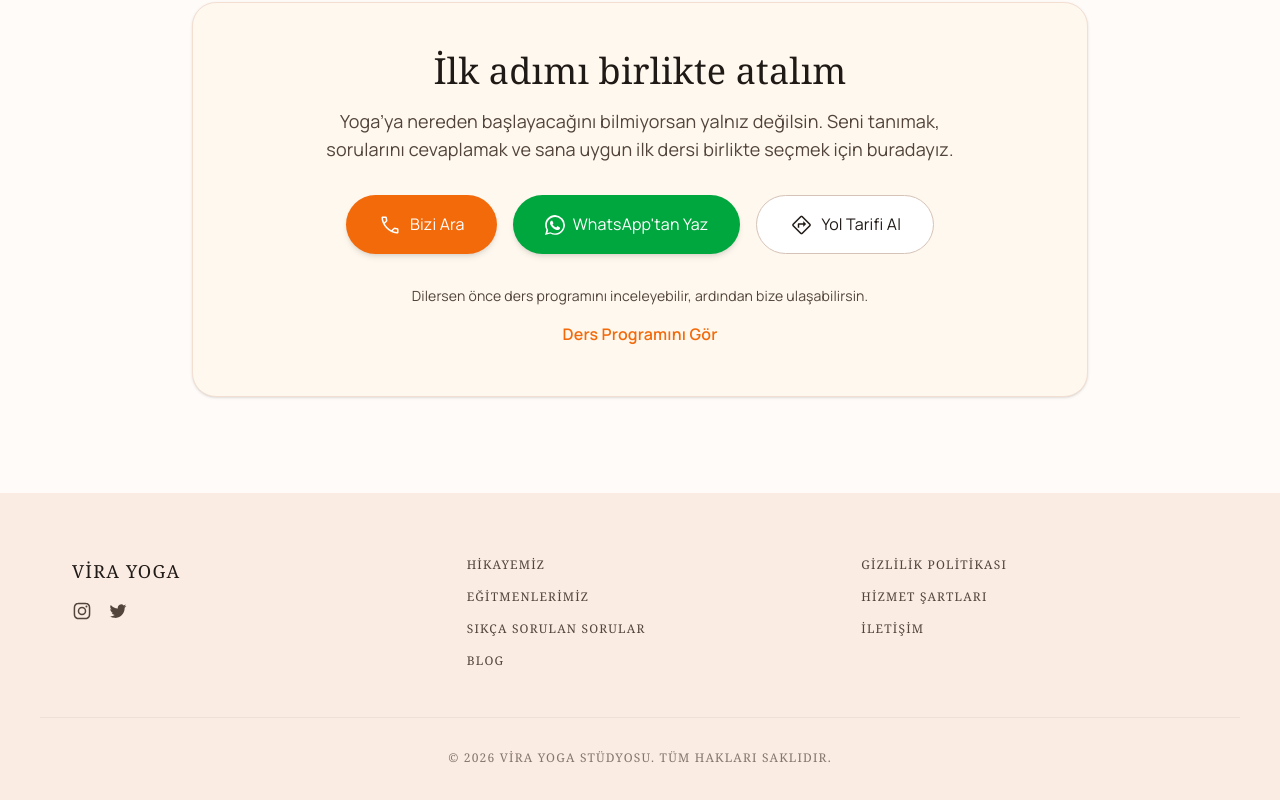
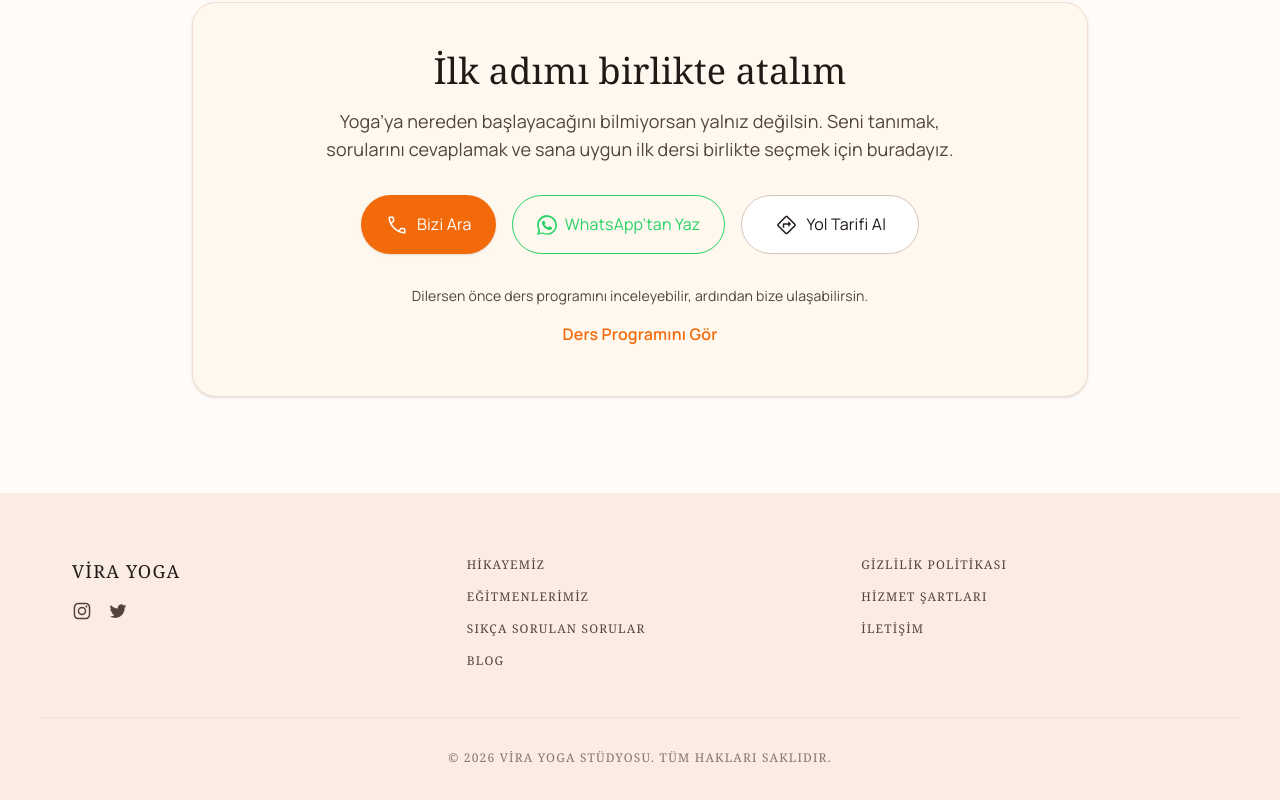
Before and after one commit to odyildiz/vira-yoga, a Next.js app: page /uyelik-paketleri in a window 1280 px wide. Shown: the part 3708-4508 px from the top of the page. Built offline with nearby package versions, Linux system fonts and the light colour scheme.

Commit message:
add button components

```diff
--- a/src/app/blog/[slug]/page.tsx
+++ b/src/app/blog/[slug]/page.tsx
@@ -5,6 +5,8 @@ import Link from "next/link";
 import Image from "next/image";
 import { notFound } from "next/navigation";
 import { Metadata } from "next";
+import WhatsAppButton from "@/components/buttons/WhatsAppButton";
+import CallButton from "@/components/buttons/CallButton";
 
 interface Props {
   params: Promise<{ slug: string }>;
@@ -132,26 +134,16 @@ export default async function BlogDetailPage({ params }: Props) {
                 Yoga deneyimine ve ihtiyacına göre sana uygun dersi birlikte seçebiliriz.
               </p>
               <div className="flex flex-col sm:flex-row gap-3 justify-center">
-                <a
-                  href="https://wa.me/905555555555"
-                  target="_blank"
-                  rel="noopener noreferrer"
-                  id="blog-detail-whatsapp-cta"
-                  className="inline-flex items-center justify-center gap-2 bg-primary text-white font-button px-6 py-3 rounded-full hover:bg-surface-tint transition-colors shadow-[0_4px_14px_rgba(249,115,22,0.3)]"
-                >
-                  <svg className="w-5 h-5 fill-current shrink-0" viewBox="0 0 24 24" xmlns="http://www.w3.org/2000/svg">
-                    <path d="M17.472 14.382c-.297-.149-1.758-.867-2.03-.967-.273-.099-.471-.148-.67.15-.197.297-.767.966-.94 1.164-.173.199-.347.223-.644.075-.297-.15-1.255-.463-2.39-1.305-.885-.653-1.48-1.459-1.653-1.756-.173-.298-.018-.458.13-.606.134-.133.298-.347.446-.52.149-.174.198-.298.298-.497.099-.198.05-.371-.025-.52-.075-.149-.669-1.612-.916-2.207-.242-.579-.487-.5-.669-.51a12.8 12.8 0 0 0-.57-.01c-.198 0-.52.074-.792.372-.272.297-1.04 1.016-1.04 2.479 0 1.462 1.065 2.875 1.213 3.074.149.198 2.096 3.2 5.077 4.487.709.306 1.262.489 1.694.625.712.227 1.36.195 1.871.118.571-.085 1.758-.719 2.006-1.413.248-.694.248-1.289.173-1.413-.074-.124-.272-.198-.57-.347m-5.421 7.403h-.004a9.87 9.87 0 0 1-5.031-1.378l-.361-.214-3.741.982.998-3.648-.235-.374a9.86 9.86 0 0 1-1.51-5.26c.001-5.45 4.436-9.884 9.888-9.884 2.64 0 5.122 1.03 6.988 2.898a9.825 9.825 0 0 1 2.893 6.994c-.003 5.45-4.437 9.884-9.885 9.884m8.413-18.297A11.815 11.815 0 0 0 12.05 0C5.495 0 .16 5.335.157 11.892c0 2.096.547 4.142 1.588 5.945L.057 24l6.305-1.654a11.882 11.882 0 0 0 5.683 1.448h.005c6.554 0 11.89-5.335 11.893-11.893a11.821 11.821 0 0 0-3.48-8.413Z" />
-                  </svg>
-                  WhatsApp&apos;tan Sor
-                </a>
-                <a
-                  href="tel:+905555555555"
-                  id="blog-detail-call-cta"
-                  className="inline-flex items-center justify-center gap-2 bg-surface text-on-background border border-outline-variant font-button px-6 py-3 rounded-full hover:bg-surface-container transition-colors"
-                >
-                  <span className="material-symbols-outlined text-[20px]">call</span>
-                  Bizi Ara
-                </a>
+                <WhatsAppButton
+                  phoneNumber="905555555555"
+                  label="WhatsApp'tan Sor"
+                  variant="primary"
+                />
+                <CallButton
+                  phoneNumber="+905555555555"
+                  label="Bizi Ara"
+                  variant="outline"
+                />
               </div>
             </div>
           </div>
--- a/src/app/ders-programi/page.tsx
+++ b/src/app/ders-programi/page.tsx
@@ -32,25 +32,8 @@ export default async function DersProgramiPage() {
             Ders Programı
           </h1>
           <p className="font-body-lg text-white/90 max-w-2xl mb-8 drop-shadow-sm text-base md:text-lg">
-            Haftalık ders saatlerini inceleyebilir, sana uygun ders için bizi arayabilir
-            veya WhatsApp&apos;tan bilgi alabilirsin.
+            Haftalık ders saatlerini inceleyebilir, sana uygun dersi bulmak için programımıza göz atabilirsin.
           </p>
-          <div className="flex flex-col sm:flex-row gap-4 w-full sm:w-auto">
-            <a
-              href="https://wa.me/905551234567"
-              target="_blank"
-              rel="noopener noreferrer"
-              className="inline-block text-center bg-primary text-on-primary font-button text-button px-8 py-3 rounded-full hover:bg-surface-tint transition-all duration-300 shadow-[0_8px_24px_rgba(249,115,22,0.2)]"
-            >
-              WhatsApp&apos;tan Sor
-            </a>
-            <a
-              href="tel:+905551234567"
-              className="inline-block text-center bg-white text-on-background font-button text-button px-8 py-3 rounded-full hover:bg-surface transition-all duration-300"
-            >
-              Bizi Ara
-            </a>
-          </div>
         </div>
       </header>
 
--- a/src/app/uyelik-paketleri/page.tsx
+++ b/src/app/uyelik-paketleri/page.tsx
@@ -3,6 +3,8 @@ import Footer from "@/components/Footer";
 import Memberships from "@/components/Memberships";
 import Link from "next/link";
 import { Metadata } from "next";
+import WhatsAppButton from "@/components/buttons/WhatsAppButton";
+import CallButton from "@/components/buttons/CallButton";
 
 export const metadata: Metadata = {
   title: "Üyelik Paketleri ve Fiyatlar | Vira Yoga",
@@ -266,22 +268,16 @@ export default function UyelikPaketleriPage() {
           </p>
 
           <div className="flex flex-col sm:flex-row gap-4 justify-center mb-8">
-            <Link
-              href="tel:+905555555555"
-              className="bg-primary text-on-primary font-button px-8 py-4 rounded-full hover:bg-surface-tint transition-all duration-300 shadow-md flex items-center justify-center gap-2"
-            >
-              <span className="material-symbols-outlined text-[20px]">call</span> Bizi Ara
-            </Link>
-            <Link
-              href="https://wa.me/905555555555"
-              target="_blank"
-              className="bg-green-600 text-white font-button px-8 py-4 rounded-full hover:bg-green-700 transition-all duration-300 shadow-md flex items-center justify-center gap-2"
-            >
-              <svg className="w-5 h-5 fill-current" viewBox="0 0 24 24" xmlns="http://www.w3.org/2000/svg">
-                <path d="M17.472 14.382c-.297-.149-1.758-.867-2.03-.967-.273-.099-.471-.148-.67.15-.197.297-.767.966-.94 1.164-.173.199-.347.223-.644.075-.297-.15-1.255-.463-2.39-1.305-.885-.653-1.48-1.459-1.653-1.756-.173-.298-.018-.458.13-.606.134-.133.298-.347.446-.52.149-.174.198-.298.298-.497.099-.198.05-.371-.025-.52-.075-.149-.669-1.612-.916-2.207-.242-.579-.487-.5-.669-.51a12.8 12.8 0 0 0-.57-.01c-.198 0-.52.074-.792.372-.272.297-1.04 1.016-1.04 2.479 0 1.462 1.065 2.875 1.213 3.074.149.198 2.096 3.2 5.077 4.487.709.306 1.262.489 1.694.625.712.227 1.36.195 1.871.118.571-.085 1.758-.719 2.006-1.413.248-.694.248-1.289.173-1.413-.074-.124-.272-.198-.57-.347m-5.421 7.403h-.004a9.87 9.87 0 0 1-5.031-1.378l-.361-.214-3.741.982.998-3.648-.235-.374a9.86 9.86 0 0 1-1.51-5.26c.001-5.45 4.436-9.884 9.888-9.884 2.64 0 5.122 1.03 6.988 2.898a9.825 9.825 0 0 1 2.893 6.994c-.003 5.45-4.437 9.884-9.885 9.884m8.413-18.297A11.815 11.815 0 0 0 12.05 0C5.495 0 .16 5.335.157 11.892c0 2.096.547 4.142 1.588 5.945L.057 24l6.305-1.654a11.882 11.882 0 0 0 5.683 1.448h.005c6.554 0 11.89-5.335 11.893-11.893a11.821 11.821 0 0 0-3.48-8.413Z" />
-              </svg>
-              WhatsApp&apos;tan Yaz
-            </Link>
+            <CallButton
+              phoneNumber="+905555555555"
+              label="Bizi Ara"
+              variant="primary"
+            />
+            <WhatsAppButton
+              phoneNumber="905555555555"
+              label="WhatsApp'tan Yaz"
+              variant="outline"
+            />
             <Link
               href="https://maps.google.com/?q=Vira+Yoga"
               target="_blank"
--- /dev/null
+++ b/src/components/buttons/CallButton.tsx
@@ -0,0 +1,36 @@
+import React from 'react';
+import Link from 'next/link';
+
+interface CallButtonProps {
+  phoneNumber?: string;
+  label?: string;
+  className?: string;
+  variant?: 'primary' | 'outline' | 'ghost';
+}
+
+export default function CallButton({
+  phoneNumber = "+905555555555",
+  label = "Bizi Ara",
+  className = "",
+  variant = 'primary'
+}: CallButtonProps) {
+  const baseClasses = "inline-flex items-center justify-center gap-2 font-button rounded-full transition-colors duration-200";
+
+  const variants = {
+    primary: "bg-primary text-on-primary hover:bg-surface-tint shadow-sm transition-all px-6 py-3",
+    outline: "border border-outline-variant text-on-surface hover:bg-surface-container transition-all px-6 py-3",
+    ghost: "text-on-surface-variant hover:text-on-surface hover:bg-surface-container-low transition-all px-4 py-2"
+  };
+
+  const variantClasses = variants[variant];
+
+  return (
+    <Link
+      href={`tel:${phoneNumber}`}
+      className={`${baseClasses} ${variantClasses} ${className}`}
+    >
+      <span className="material-symbols-outlined text-[20px]">call</span>
+      <span>{label}</span>
+    </Link>
+  );
+}
--- /dev/null
+++ b/src/components/buttons/WhatsAppButton.tsx
@@ -0,0 +1,42 @@
+import React from 'react';
+
+interface WhatsAppButtonProps {
+  phoneNumber?: string;
+  label?: string;
+  className?: string;
+  variant?: 'primary' | 'outline' | 'ghost';
+  message?: string;
+}
+
+export default function WhatsAppButton({
+  phoneNumber = "905555555555", // without '+'
+  label = "WhatsApp",
+  className = "",
+  variant = 'primary',
+  message = "Merhaba, bilgi almak istiyorum."
+}: WhatsAppButtonProps) {
+  const baseClasses = "inline-flex items-center justify-center gap-2 font-button rounded-full transition-colors duration-200";
+
+  const variants = {
+    primary: "bg-surface-container-lowest text-[#25D366] border border-[#25D366] hover:bg-[#25D366]/5 transition-all px-6 py-3",
+    outline: "border border-[#25D366] text-[#25D366] hover:bg-[#25D366]/5 transition-all px-6 py-3",
+    ghost: "text-[#25D366] hover:bg-[#25D366]/5 transition-all px-4 py-2"
+  };
+
+  const variantClasses = variants[variant];
+  const encodedMessage = encodeURIComponent(message);
+
+  return (
+    <a
+      href={`https://wa.me/${phoneNumber}?text=${encodedMessage}`}
+      target="_blank"
+      rel="noopener noreferrer"
+      className={`${baseClasses} ${variantClasses} ${className}`}
+    >
+      <svg className="w-5 h-5 fill-current" viewBox="0 0 24 24" xmlns="http://www.w3.org/2000/svg">
+        <path d="M17.472 14.382c-.297-.149-1.758-.867-2.03-.967-.273-.099-.471-.148-.67.15-.197.297-.767.966-.94 1.164-.173.199-.347.223-.644.075-.297-.15-1.255-.463-2.39-1.305-.885-.653-1.48-1.459-1.653-1.756-.173-.298-.018-.458.13-.606.134-.133.298-.347.446-.52.149-.174.198-.298.298-.497.099-.198.05-.371-.025-.52-.075-.149-.669-1.612-.916-2.207-.242-.579-.487-.5-.669-.51a12.8 12.8 0 0 0-.57-.01c-.198 0-.52.074-.792.372-.272.297-1.04 1.016-1.04 2.479 0 1.462 1.065 2.875 1.213 3.074.149.198 2.096 3.2 5.077 4.487.709.306 1.262.489 1.694.625.712.227 1.36.195 1.871.118.571-.085 1.758-.719 2.006-1.413.248-.694.248-1.289.173-1.413-.074-.124-.272-.198-.57-.347m-5.421 7.403h-.004a9.87 9.87 0 0 1-5.031-1.378l-.361-.214-3.741.982.998-3.648-.235-.374a9.86 9.86 0 0 1-1.51-5.26c.001-5.45 4.436-9.884 9.888-9.884 2.64 0 5.122 1.03 6.988 2.898a9.825 9.825 0 0 1 2.893 6.994c-.003 5.45-4.437 9.884-9.885 9.884m8.413-18.297A11.815 11.815 0 0 0 12.05 0C5.495 0 .16 5.335.157 11.892c0 2.096.547 4.142 1.588 5.945L.057 24l6.305-1.654a11.882 11.882 0 0 0 5.683 1.448h.005c6.554 0 11.89-5.335 11.893-11.893a11.821 11.821 0 0 0-3.48-8.413Z"/>
+      </svg>
+      <span>{label}</span>
+    </a>
+  );
+}
--- a/src/components/cards/ContactCard.tsx
+++ b/src/components/cards/ContactCard.tsx
@@ -1,5 +1,7 @@
 import Link from "next/link";
 import { ContactInfo } from "@/types";
+import CallButton from "../buttons/CallButton";
+import WhatsAppButton from "../buttons/WhatsAppButton";
 
 interface Props {
   contact: ContactInfo;
@@ -7,6 +9,10 @@ interface Props {
 
 export default function ContactCard({ contact }: Props) {
   const { action } = contact;
+
+  // Extract phone number for components if it's a phone link
+  const rawPhone = action.href.startsWith("tel:") ? action.href.replace("tel:", "") : "+905551234567";
+  const waPhone = rawPhone.replace("+", "");
 
   return (
     <div className="bg-surface-container-low rounded-xl p-8 border border-outline-variant text-center flex flex-col items-center">
@@ -21,33 +27,18 @@ export default function ContactCard({ contact }: Props) {
       {/* Primary variant is typically for Call */}
       {action.variant === "primary" ? (
         <div className="mt-auto flex flex-col gap-3 w-full">
-          <Link
-            href={action.href}
-            target={action.target}
-            className="w-full bg-primary text-on-primary font-button px-6 py-3 rounded-full hover:bg-surface-tint transition-all duration-300 shadow-md flex items-center justify-center gap-2"
-          >
-            {action.icon && (
-              <span className="material-symbols-outlined text-[20px]">
-                {action.icon}
-              </span>
-            )}
-            {action.text}
-          </Link>
-          {/* Mocked WhatsApp link if primary (custom logic based on HTML structure) */}
-          <Link
-            href="https://wa.me/905551234567"
-            target="_blank"
-            className="w-full bg-green-600 text-white font-button px-6 py-3 rounded-full hover:bg-green-700 transition-all duration-300 shadow-md flex items-center justify-center gap-2"
-          >
-            <svg
-              className="w-5 h-5 fill-current"
-              viewBox="0 0 24 24"
-              xmlns="http://www.w3.org/2000/svg"
-            >
-              <path d="M17.472 14.382c-.297-.149-1.758-.867-2.03-.967-.273-.099-.471-.148-.67.15-.197.297-.767.966-.94 1.164-.173.199-.347.223-.644.075-.297-.15-1.255-.463-2.39-1.305-.885-.653-1.48-1.459-1.653-1.756-.173-.298-.018-.458.13-.606.134-.133.298-.347.446-.52.149-.174.198-.298.298-.497.099-.198.05-.371-.025-.52-.075-.149-.669-1.612-.916-2.207-.242-.579-.487-.5-.669-.51a12.8 12.8 0 0 0-.57-.01c-.198 0-.52.074-.792.372-.272.297-1.04 1.016-1.04 2.479 0 1.462 1.065 2.875 1.213 3.074.149.198 2.096 3.2 5.077 4.487.709.306 1.262.489 1.694.625.712.227 1.36.195 1.871.118.571-.085 1.758-.719 2.006-1.413.248-.694.248-1.289.173-1.413-.074-.124-.272-.198-.57-.347m-5.421 7.403h-.004a9.87 9.87 0 0 1-5.031-1.378l-.361-.214-3.741.982.998-3.648-.235-.374a9.86 9.86 0 0 1-1.51-5.26c.001-5.45 4.436-9.884 9.888-9.884 2.64 0 5.122 1.03 6.988 2.898a9.825 9.825 0 0 1 2.893 6.994c-.003 5.45-4.437 9.884-9.885 9.884m8.413-18.297A11.815 11.815 0 0 0 12.05 0C5.495 0 .16 5.335.157 11.892c0 2.096.547 4.142 1.588 5.945L.057 24l6.305-1.654a11.882 11.882 0 0 0 5.683 1.448h.005c6.554 0 11.89-5.335 11.893-11.893a11.821 11.821 0 0 0-3.48-8.413Z" />
-            </svg>
-            WhatsApp&apos;tan Yaz
-          </Link>
+          <CallButton
+            phoneNumber={rawPhone}
+            label={action.text || "Bizi Ara"}
+            className="w-full"
+            variant="primary"
+          />
+          <WhatsAppButton
+            phoneNumber={waPhone}
+            label="WhatsApp'tan Yaz"
+            className="w-full"
+            variant="outline"
+          />
         </div>
       ) : (
         <Link
```
Also changed, not shown: src/app/dersler/page.tsx (+6 -6 lines).
